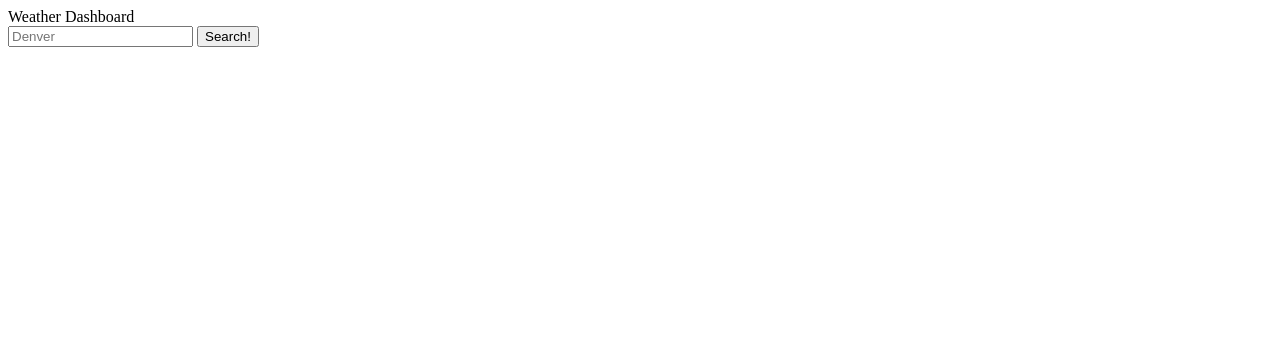
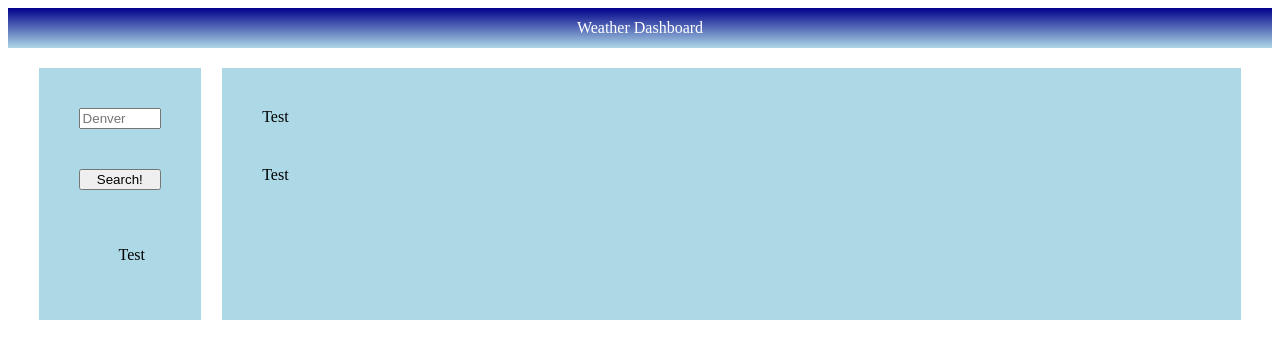
Before and after one commit to VictorMendez96/weather-dash, a plain HTML site: page develop/index.html in a window 1280 px wide. Drawn offline with Linux system fonts and the light colour scheme.

Commit message:
Edit css styling

```diff
--- a/develop/css/style.css
+++ b/develop/css/style.css
@@ -1,15 +1,46 @@
 body div{
     display: flex;
+    padding: 20px;
 }
 
 .navbar {
-
+    display: flex;
+    justify-content: center;
+    background-image: linear-gradient(DarkBlue, LightBlue);
+    color: white;
+    height: 40px;
+    align-items: center;
 }
 
 .search-div {
+    display: flex;
+    flex-direction: column;
+    background-color: lightblue;
+    width: 10%;
+    align-content: center;
+}
 
+.search-div div {
+    display: flex;
+    flex-direction: column;
+    background-color: lightblue;
+    align-content: center;
 }
 
 .results-div {
+    display: flex;
+    flex-direction: column;
+    background-color: lightblue;
+    width: 80%;
+    align-content: center;
+}
 
+.search-bar {
+    display: flex;
+    flex-direction: column;
 }
+
+.row {
+    display: flex;
+    justify-content: space-around;
+}
--- a/develop/index.html
+++ b/develop/index.html
@@ -9,30 +9,36 @@
 </head>
 <body>
     <nav class="navbar">
+        <div>
         Weather Dashboard
+        </div>
     </nav>
-
-    <div class="search-div">
+    <div class="row">
+        <div class="search-div column">
             <form class="search-bar">
+                <div>
                     <input id="search-input" class="form-input w-100" type="text" placeholder="Denver">
+                </div>
+                <div>
                     <button>Search!</button>
+                </div>
             </form>
             <div class="previous-searches">
                 <ul class="saved-searches">
-
+                    Test
                 </ul>
             </div>
         </div>
 
-    <div class="results-div">
+        <div class="results-div column">
             <div class="current-weather">
-
+                Test
             </div>
             <div class="five-day">
-
+                Test
             </div>
         </div>
-
+    </div>
     <script src="./js/script.js"></script>
 </body>
 </html>
```
Lines whose indentation alone changed are shown as unchanged.
